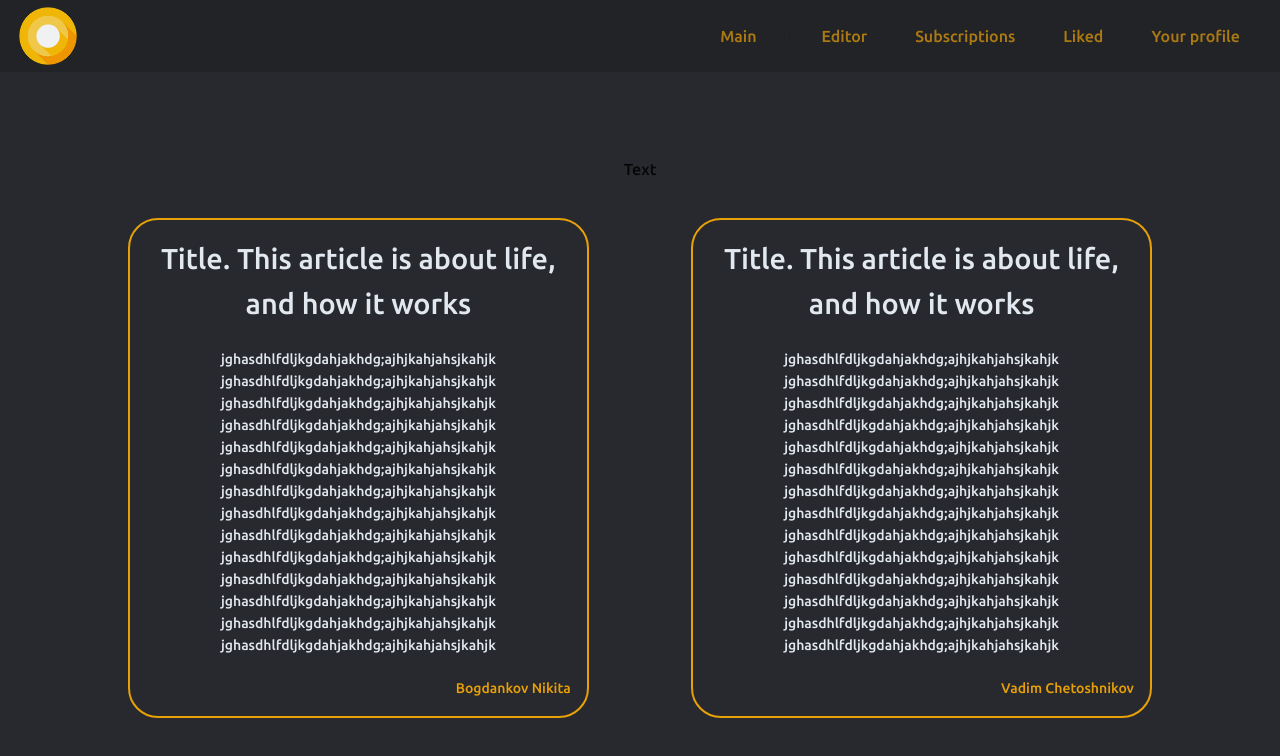
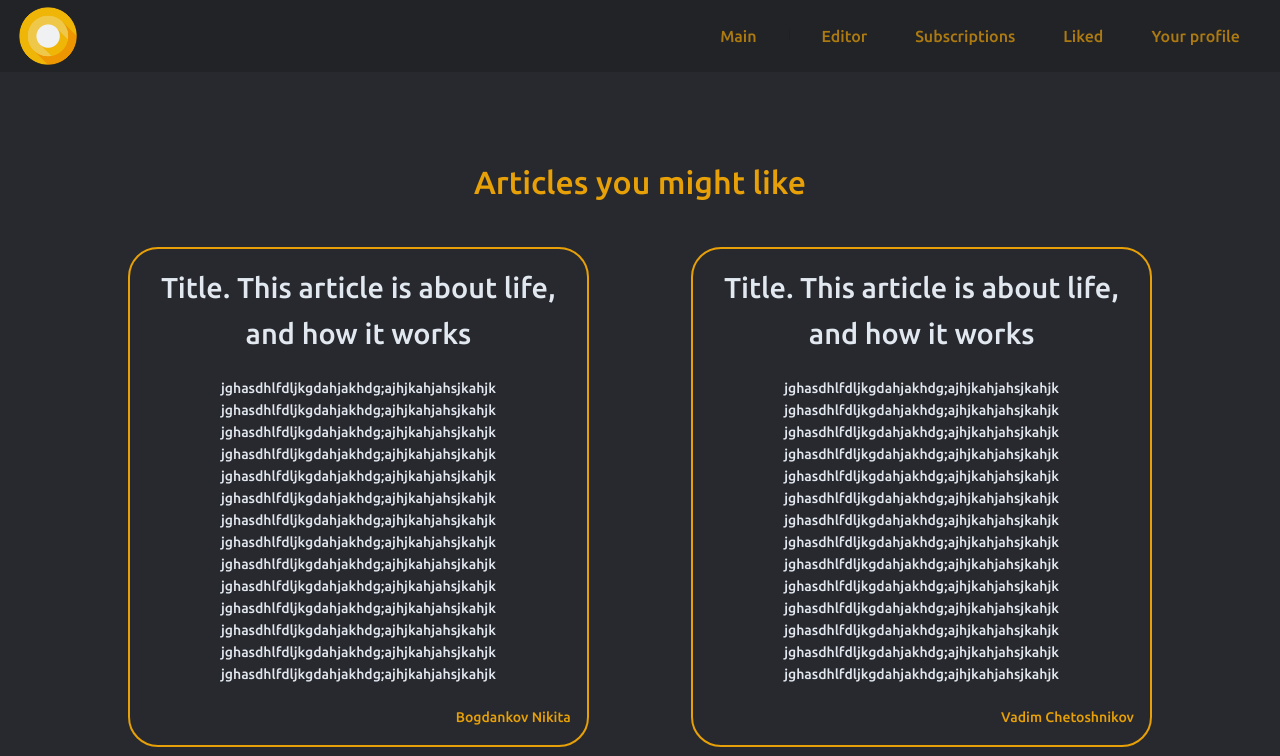
Before and after one commit to Auriel404DH/writer-project, a React (Create React App) app: page / in a window 1280 px wide. Shown: the top 756 px of the page. Built offline with nearby package versions, Linux system fonts and the light colour scheme.

Commit message:
testing new branch

```diff
--- a/src/pages/mainPage/MainPage.tsx
+++ b/src/pages/mainPage/MainPage.tsx
@@ -9,8 +9,8 @@ const MainPage = () => {
   return (
     <div className={styles.main}>
       <div className={styles.articles}>
-        <Divider>Text</Divider>
-        {/* <h1 className={styles.title}>Articles you might like</h1> */}
+        {/* <Divider className={styles.title}>Text</Divider> */}
+        <h1 className={styles.title}>Articles you might like</h1>
         <div className={styles.block__articles}>
           <Article name={name[0]} />
           <Article name={name[1]} />
```
